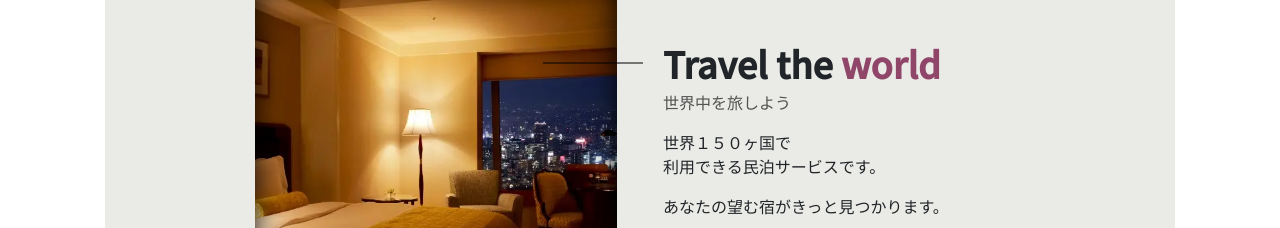
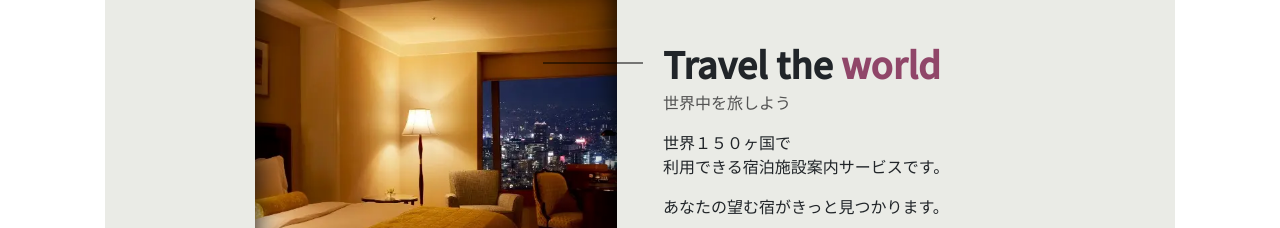
Before and after one commit to masayan382/travel, a plain HTML site: page index.html in a window 1280 px wide. Shown: the part 820-1048 px from the top of the page. Drawn offline with Linux system fonts and the light colour scheme; a web font is replaced by a local one.

Commit message:
text変更

```diff
--- a/index.html
+++ b/index.html
@@ -93,7 +93,7 @@
                                             <div class="travel__sub sub-title item">世界中を旅しよう</div>
                                             <div class="travel__description item">
                                                 <p>
-                                                    世界１５０ヶ国で<br />利用できる民泊サービスです。
+                                                    世界１５０ヶ国で<br />利用できる宿泊施設案内サービスです。
                                                 </p>
                                                 <p>あなたの望む宿がきっと見つかります。</p>
                                             </div>
```
